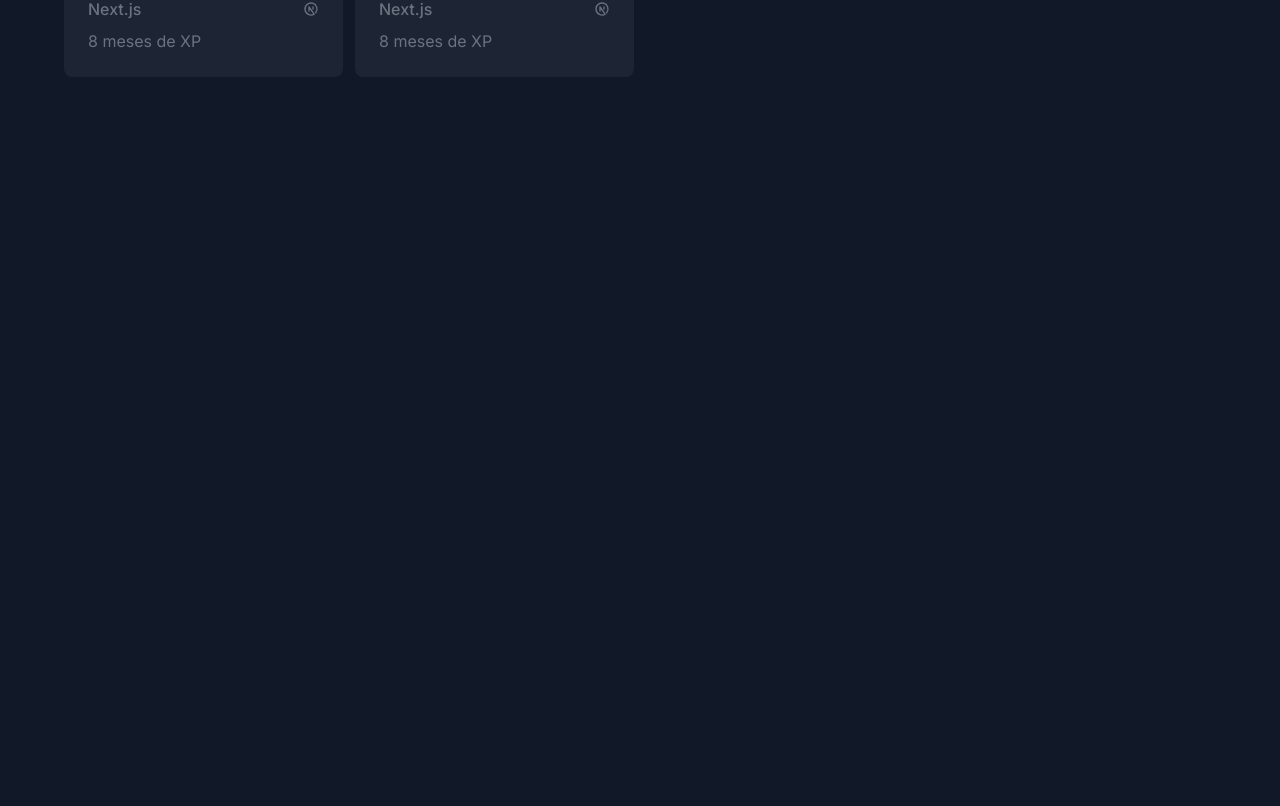
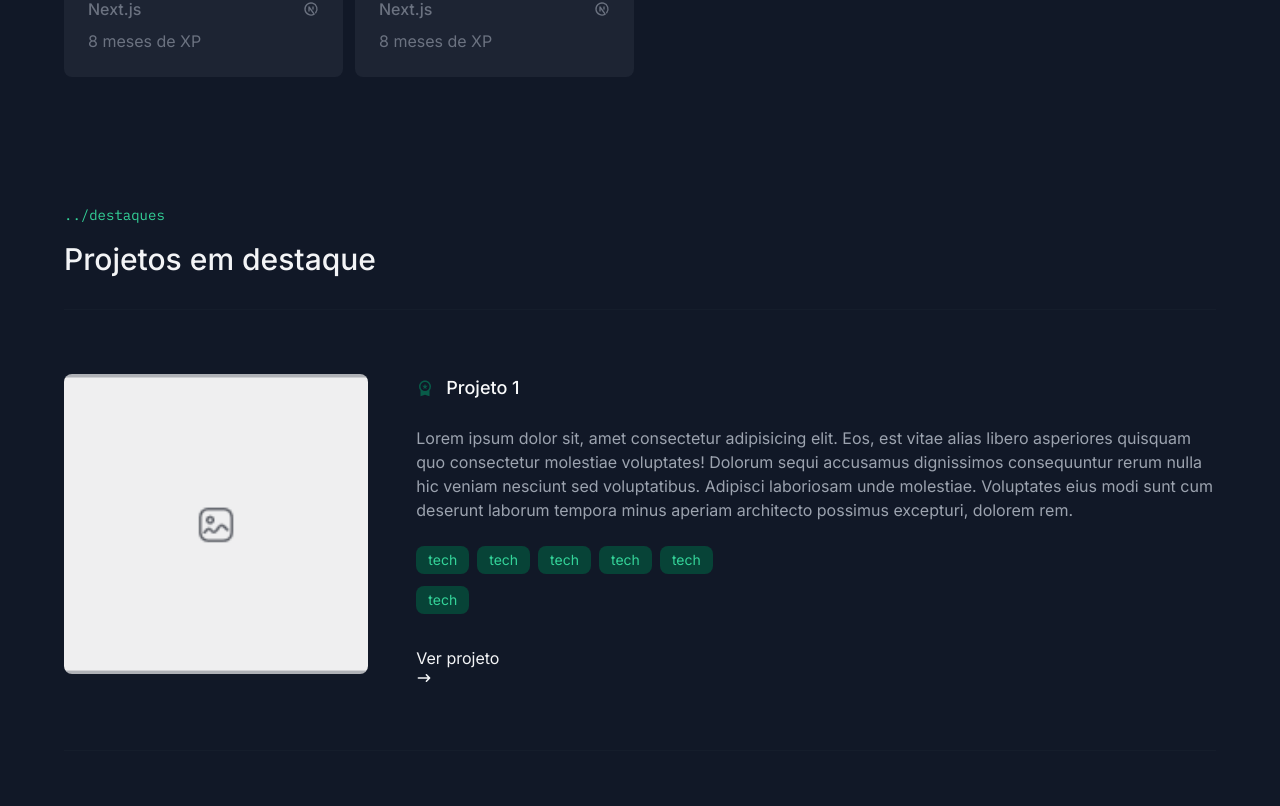
Before and after one commit to orafael-dev/rafa-dev-portfolio, a Next.js app: page / in a window 1280 px wide. Shown: the part 1094-1900 px from the top of the page. Before the commit the page ends 1235 px from the top, so only its background shows below. Built offline with nearby package versions, Linux system fonts and the light colour scheme.

Commit message:
feat: implements Highlight section and add provisory wireframe image

```diff
--- a/app/page.tsx
+++ b/app/page.tsx
@@ -1,11 +1,13 @@
 import {HeroSection} from "./components/pages/home/hero-section";
 import {KnownTechs} from "./components/pages/home/knowns-techs";
+import {HighlightProjects} from "./components/pages/home/highligted-projects/highlight-projects";
 
 export default async function Home() {
   return (
     <>
       <HeroSection />
       <KnownTechs />
+      <HighlightProjects />
     </>
   );
 }
```
Also changed, not shown: public/images/project-wireframe.png (added).
